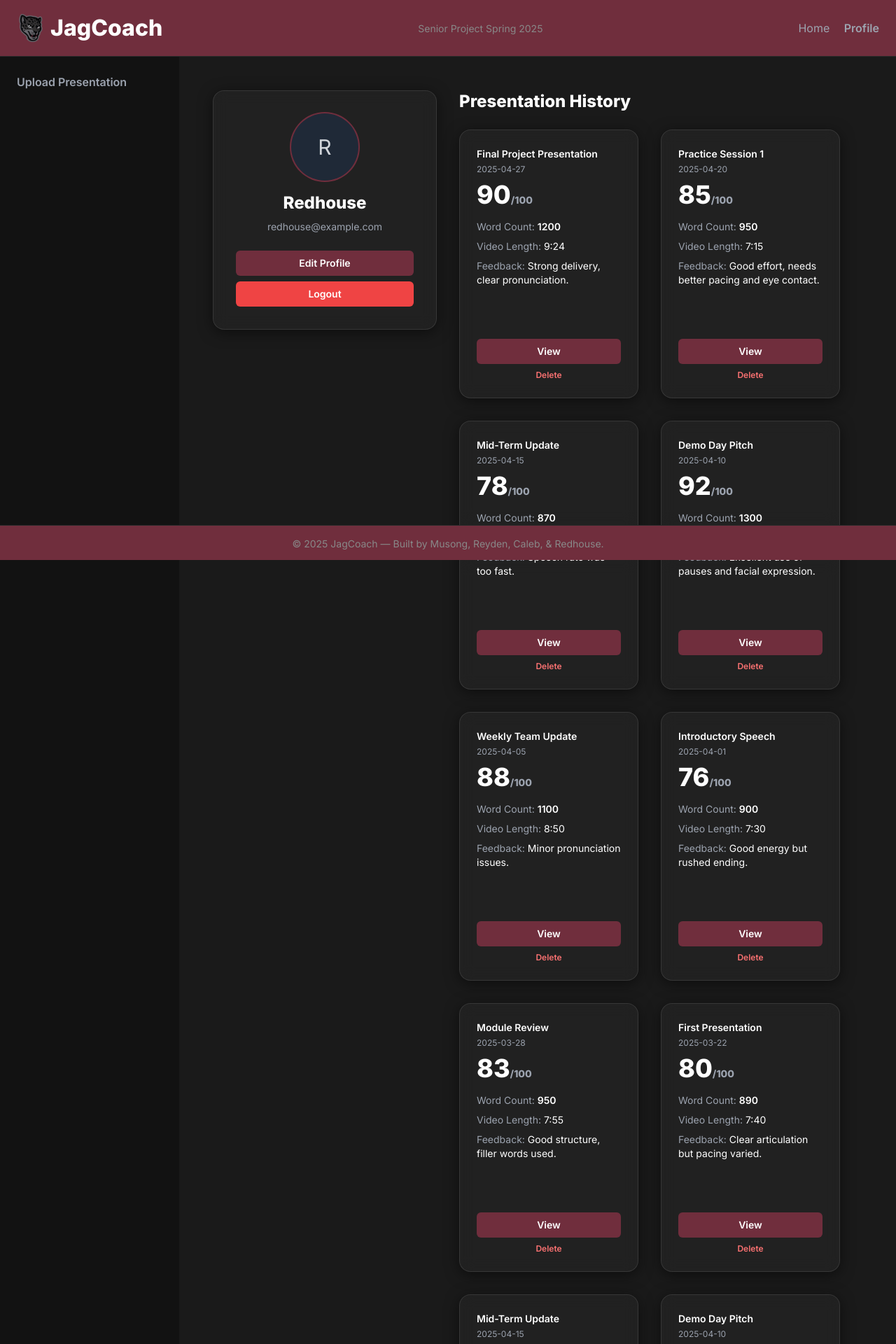
After one commit to MusongKwon/JagCoach, a Flask app: page /profile in a window 1280 px wide. The commit adds this page. Shown: the top 1920 px of the page at 70% size. Run offline with Flask 3, Linux system fonts and the light colour scheme; some libraries are stand-ins or nearby versions.

Commit message:
Added user-profile ui and has panel groups

```diff
--- a/JagCoachUI/routes.py
+++ b/JagCoachUI/routes.py
@@ -16,8 +16,10 @@ processing_results = {}
 
 main_bp = Blueprint("main", __name__)
 
+
 @main_bp.route("/", methods=["GET", "POST"])
 @main_bp.route("/", methods=["GET", "POST"])
+
 def index():
     if request.method == "POST":
         file = request.files.get("video_file")
@@ -47,11 +49,13 @@ def index():
                                    file_path=file_path)
     return render_template("index.html", message=None)
 
+
 # This portion will help restructure the format of the transcript look
 
 def split_transcription(text):
     sentences = re.split(r'(?<=[.?!])\s+', text.strip())
     return [s.strip() for s in sentences if s.strip()]
+
 
 def get_transcript_metadata(text):
     sentences = split_transcription(text)
@@ -59,6 +63,7 @@ def get_transcript_metadata(text):
         "line_count": len(sentences),
         "word_count": len(text.split())
     }
+
 
 # Below I added the lines to add the above implementation to format the transcript.
 @main_bp.route("/transcribe", methods=["POST"])
@@ -84,6 +89,9 @@ def transcribe():
         print(f"Error processing audio file: {e}")
         return jsonify({"error": str(e)}), 500
 
+
+
+# Strictly mock data. This will change once a database is added.
 @main_bp.route("/evaluate", methods=["POST"])
 def evaluate():
     print(f"Evaluate has been summoned")
@@ -108,3 +116,48 @@ def evaluate():
     except Exception as e:
         print(f"Error processing audio file: {e}")
         return jsonify({"error": str(e)}), 500
+
+@main_bp.route("/profile")
+def profile():
+    class DummyUser:
+        username = "Redhouse"
+        email = "redhouse@example.com"
+
+    dummy_history = [
+        {"date": "2025-04-27", "final_grade": 90, "id": 1, "word_count": 1200, "video_length": "9:24",
+         "highlight_feedback": "Strong delivery, clear pronunciation.", "video_title": "Final Project Presentation"},
+        {"date": "2025-04-20", "final_grade": 85, "id": 2, "word_count": 950, "video_length": "7:15",
+         "highlight_feedback": "Good effort, needs better pacing and eye contact.",
+         "video_title": "Practice Session 1"},
+
+        # Just duplicate or make variations
+        {"date": "2025-04-15", "final_grade": 78, "id": 3, "word_count": 870, "video_length": "8:03",
+         "highlight_feedback": "Speech rate was too fast.", "video_title": "Mid-Term Update"},
+        {"date": "2025-04-10", "final_grade": 92, "id": 4, "word_count": 1300, "video_length": "10:12",
+         "highlight_feedback": "Excellent use of pauses and facial expression.", "video_title": "Demo Day Pitch"},
+        {"date": "2025-04-05", "final_grade": 88, "id": 5, "word_count": 1100, "video_length": "8:50",
+         "highlight_feedback": "Minor pronunciation issues.", "video_title": "Weekly Team Update"},
+        {"date": "2025-04-01", "final_grade": 76, "id": 6, "word_count": 900, "video_length": "7:30",
+         "highlight_feedback": "Good energy but rushed ending.", "video_title": "Introductory Speech"},
+        {"date": "2025-03-28", "final_grade": 83, "id": 7, "word_count": 950, "video_length": "7:55",
+         "highlight_feedback": "Good structure, filler words used.", "video_title": "Module Review"},
+        {"date": "2025-03-22", "final_grade": 80, "id": 8, "word_count": 890, "video_length": "7:40",
+         "highlight_feedback": "Clear articulation but pacing varied.", "video_title": "First Presentation"},
+        {"date": "2025-04-15", "final_grade": 78, "id": 3, "word_count": 870, "video_length": "8:03",
+         "highlight_feedback": "Speech rate was too fast.", "video_title": "Mid-Term Update"},
+        {"date": "2025-04-10", "final_grade": 92, "id": 4, "word_count": 1300, "video_length": "10:12",
+         "highlight_feedback": "Excellent use of pauses and facial expression.", "video_title": "Demo Day Pitch"},
+        {"date": "2025-04-05", "final_grade": 88, "id": 5, "word_count": 1100, "video_length": "8:50",
+         "highlight_feedback": "Minor pronunciation issues.", "video_title": "Weekly Team Update"},
+        {"date": "2025-04-01", "final_grade": 76, "id": 6, "word_count": 900, "video_length": "7:30",
+         "highlight_feedback": "Good energy but rushed ending.", "video_title": "Introductory Speech"},
+        {"date": "2025-03-28", "final_grade": 83, "id": 7, "word_count": 950, "video_length": "7:55",
+         "highlight_feedback": "Good structure, filler words used.", "video_title": "Module Review"},
+        {"date": "2025-03-22", "final_grade": 80, "id": 8, "word_count": 890, "video_length": "7:40",
+         "highlight_feedback": "Clear articulation but pacing varied.", "video_title": "First Presentation"},
+    ]
+    return render_template(
+        "profile.html",
+        user=DummyUser(),
+        history=dummy_history
+    )
--- /dev/null
+++ b/JagCoachUI/static/css/style_pf.css
@@ -0,0 +1,178 @@
+html, body {
+  background-color: #1a1a1a;
+  color: #fff;
+  font-family: 'Inter', sans-serif;
+  margin: 0;
+  padding: 0;
+}
+
+/* Body Bottom Padding */
+body {
+  padding-bottom: 80px;
+}
+
+/* Header */
+header {
+  background-color: #702E3D;
+  color: #ffffff;
+  display: flex;
+  align-items: center;
+  justify-content: space-between;
+  padding: 1rem 1.5rem;
+  border-bottom: 1px solid #2a2a2a;
+}
+header img {
+  width: 2.5rem;
+  height: 2.5rem;
+}
+
+/* Heading */
+h1 {
+  font-weight: 700 !important;
+  font-family: 'Inter', sans-serif !important;
+}
+h1 { font-size: 32px !important; }
+
+/* Nav Links */
+.header-nav a {
+  color: #dddddd;
+  margin-left: 1rem;
+  padding: 0.25rem 0.5rem;
+  border-radius: 0.25rem;
+  text-decoration: none;
+  transition: background 0.2s ease;
+}
+.header-nav a.active,
+.header-nav a:hover {
+  background-color: rgba(255,255,255,0.1);
+  color: #ffffff;
+}
+
+/* Profile Layout */
+.profile-container {
+  display: flex;
+  max-width: 80rem;
+  margin: 2rem auto;
+  gap: 2rem;
+  padding: 0 1rem;
+}
+.profile-sidebar {
+  flex: 0 0 20%;
+}
+.profile-main {
+  flex: 1;
+}
+
+/* Panels and Cards */
+.profile-panel,
+.history-card {
+  background-color: rgba(17,17,17,0.8);
+  border: 1px solid #444444;
+  border-radius: 0.75rem;
+  box-shadow: 0 4px 8px rgba(0,0,0,0.4);
+}
+.profile-panel {
+  text-align: center;
+  padding: 2rem;
+}
+
+/* Avatar and Profile Info */
+.avatar {
+  width: 6rem;
+  height: 6rem;
+  background-color: #222222;
+  border-radius: 50%;
+  display: flex;
+  justify-content: center;
+  align-items: center;
+  font-size: 2.5rem;
+  color: #aaaaaa;
+  margin: 0 auto 1rem;
+}
+.username {
+  font-size: 1.5rem;
+  font-weight: 700 !important;
+}
+.email {
+  font-size: 0.875rem;
+  color: #bbbbbb;
+  margin-top: 0.5rem;
+}
+
+/* History Cards Container */
+.history-cards {
+  display: flex;
+  gap: 1rem;
+  overflow-x: auto;
+  padding-bottom: 1rem;
+}
+.history-card {
+  flex: 0 0 12rem;
+  padding: 1.5rem;
+  transition: transform 0.2s ease, background-color 0.2s ease;
+}
+.history-card:hover {
+  transform: translateY(-4px);
+  background-color: rgba(39,39,39,0.9);
+}
+.history-date {
+  color: #888888;
+  font-size: 0.875rem;
+}
+.history-score {
+  font-size: 2rem;
+  font-weight: 700 !important;
+  margin: 0.5rem 0;
+  color: #ffffff;
+}
+.history-score span {
+  font-size: 1rem;
+  font-weight: 400;
+}
+.history-button {
+  display: block;
+  width: 100%;
+  margin-top: 1rem;
+  padding: 0.5rem;
+  background-color: #702E3D;
+  border-radius: 0.5rem;
+  color: #ffffff;
+  text-align: center;
+  font-size: 0.875rem !important;
+  font-weight: 600 !important;
+  transition: background 0.2s ease;
+}
+.history-button:hover {
+  background-color: #B31942;
+}
+
+/* No History */
+.no-history {
+  color: #777777;
+  font-style: italic;
+  padding: 1rem;
+}
+
+/* Footer */
+footer {
+  background-color: #702E3D;
+  color: #ffffff;
+  text-align: center;
+  padding: 1rem 0;
+  border-top: 1px solid #2a2a2a;
+  position: fixed;
+  bottom: 0;
+  width: 100%;
+  font-size: 0.875rem;
+  z-index: 999;
+}
+
+/* Glass-Card Stuff*/
+.glass-card {
+  background: rgba(255,255,255,0.03);
+  border: 1px solid rgba(255,255,255,0.1);
+  backdrop-filter: blur(10px);
+  -webkit-backdrop-filter: blur(10px);
+  box-shadow: 0 4px 20px rgba(0,0,0,0.5);
+  border-radius: 1rem;
+}
--- /dev/null
+++ b/JagCoachUI/templates/base.html
@@ -0,0 +1,46 @@
+<!DOCTYPE html>
+<html lang="en">
+<head>
+  <meta charset="UTF-8" />
+  <meta name="viewport" content="width=device-width, initial-scale=1.0" />
+  <title>{% block title %}JagCoach{% endblock %}</title>
+  <script>
+    tailwind.config = {
+      corePlugins: { preflight: false }
+    }
+  </script>
+  <script src="https://cdn.tailwindcss.com"></script>
+
+  <link href="https://fonts.googleapis.com/css2?family=Inter:wght@400;600;800&display=swap" rel="stylesheet">
+  <link rel="stylesheet" href="{{ url_for('static', filename='css/style.css') }}">
+  <link rel="stylesheet" href="{{ url_for('static', filename='css/style_pf.css') }}">
+</head>
+<body>
+
+  <!-- Header -->
+  <header class="border-b py-4 px-6 flex justify-between items-center" style="border-color: #2a2a2a;">
+    <div class="flex items-center gap-2">
+      <img src="{{ url_for('static', filename='images/jaguar-head.png') }}"
+           alt="Jaguar Logo" class="w-10 h-10" />
+      <h1>JagCoach</h1>
+    </div>
+    <span style="color: #888888; font-size: 14px;">Senior Project Spring 2025</span>
+    <nav class="space-x-4">
+      <a href="{{ url_for('main.index') }}" class="{% if request.endpoint=='main.index' %}font-semibold{% endif %} text-gray-400 hover:text-white">Home</a>
+      <a href="{{ url_for('main.profile') }}" class="{% if request.endpoint=='main.profile' %}font-semibold{% endif %} text-gray-400 hover:text-white">Profile</a>
+    </nav>
+  </header>
+
+  <!-- Page Content -->
+  <main class="flex-1">
+    {% block content %}{% endblock %}
+  </main>
+
+  <!-- Footer -->
+  <footer class="border-t py-4 text-center text-sm" style="border-color: #2a2a2a; color: #888888;">
+    &copy; 2025 JagCoach — Built by Musong, Reyden, Caleb, & Redhouse.
+  </footer>
+
+  {% block scripts %}{% endblock %}
+</body>
+</html>
--- /dev/null
+++ b/JagCoachUI/templates/profile.html
@@ -0,0 +1,118 @@
+{% extends "base.html" %}
+{% block title %}JagCoach – Profile{% endblock %}
+
+{% block content %}
+<div class="flex">
+
+  <!-- Sidebar (LEFT) -->
+  <div class="w-64 min-h-screen bg-[#121212] flex flex-col p-6">
+
+    <!-- Navigation Links -->
+    <div class="flex flex-col space-y-6">
+      <a href="{{ url_for('main.profile') }}" class="text-gray-400 hover:text-white font-semibold">
+        Upload Presentation
+      </a>
+    </div>
+
+  </div>
+
+  <!-- Main Content (RIGHT) -->
+  <div class="flex-1 p-12">
+
+    <!-- Row: Profile Card + Presentation History Heading -->
+    <div class="flex gap-8 items-start mb-8">
+
+      <!-- Profile Card -->
+      <div class="glass-card w-80 h-auto flex flex-col items-center p-8">
+        <div class="w-24 h-24 rounded-full bg-gray-800 flex items-center justify-center text-3xl text-gray-300 ring-2 ring-[#702E3D] mb-4">
+          {{ user.username[:1] | upper }}
+        </div>
+        <p class="text-2xl font-bold text-white mb-2">{{ user.username }}</p>
+        <p class="text-sm text-gray-400 mb-6">{{ user.email }}</p>
+
+        <!-- Profile Option/Actions -->
+        <div class="flex flex-col space-y-2 w-full">
+          <a href="#" class="block w-full bg-[#702E3D] hover:bg-[#B31942] text-white text-sm font-semibold rounded-md py-2 text-center transition">
+            Edit Profile
+          </a>
+          <a href="{{ url_for('main.evaluate') }}" class="block w-full bg-red-500 hover:bg-red-600 text-white text-sm
+          font-semibold rounded-md py-2 text-center transition">
+            Logout
+          </a>
+        </div>
+      </div>
+
+      <!-- Presentation History Heading and Presentation Eval Cards -->
+      <div class="flex-1">
+        <h2 class="text-2xl font-bold text-white mb-6">Presentation History</h2>
+
+        <!-- History Cards -->
+        {% if history %}
+        <div class="flex flex-wrap gap-8">
+          {% for item in history %}
+          <div class="glass-card w-64 h-96 flex flex-col justify-between p-6 transition-transform hover:scale-105">
+            <div>
+
+              {% if item.video_title %}
+              <p class="text-sm font-semibold text-white truncate" title="{{ item.video_title }}">
+                {{ item.video_title }}
+              </p>
+              {% endif %}
+
+              <p class="text-xs text-gray-400 mt-1">{{ item.date }}</p>
+
+              <p class="text-4xl font-bold text-white mt-2">
+                {{ item.final_grade }}<span class="text-sm text-gray-400">/100</span>
+              </p>
+
+              {% if item.word_count %}
+              <p class="text-sm text-gray-400 mt-4">
+                Word Count: <span class="text-white font-semibold">{{ item.word_count }}</span>
+              </p>
+              {% endif %}
+
+              {% if item.video_length %}
+              <p class="text-sm text-gray-400 mt-2">
+                Video Length: <span class="text-white">{{ item.video_length }}</span>
+              </p>
+              {% endif %}
+
+              {% if item.highlight_feedback %}
+              <p class="text-sm text-gray-400 mt-2">
+                Feedback: <span class="text-white">{{ item.highlight_feedback }}</span>
+              </p>
+              {% endif %}
+
+            </div>
+
+            <!-- Buttons -->
+            <div class="flex flex-col space-y-2 mt-4">
+              <a href="{{ url_for('main.evaluate') }}"
+                 class="block bg-[#702E3D] hover:bg-[#B31942] text-white text-sm font-semibold
+                        rounded-md py-2 text-center transition">
+                View
+              </a>
+
+              <!-- Delete Form That doesnt work just yet. No database implemented or built.-->
+              <form action="{{ url_for('main.evaluate', presentation_id=item.id) }}" method="POST">
+                <button type="submit" class="block w-full text-red-400 hover:text-red-600 text-xs font-semibold text-center transition">
+                  Delete
+                </button>
+              </form>
+            </div>
+
+          </div>
+          {% endfor %}
+        </div>
+        {% else %}
+          <p class="text-gray-500 italic">No presentations yet.</p>
+        {% endif %}
+
+      </div>
+
+    </div>
+
+  </div>
+
+</div>
+{% endblock %}
```
Also changed, not shown: JagCoachUI/templates/index.html (+15 -35 lines).
